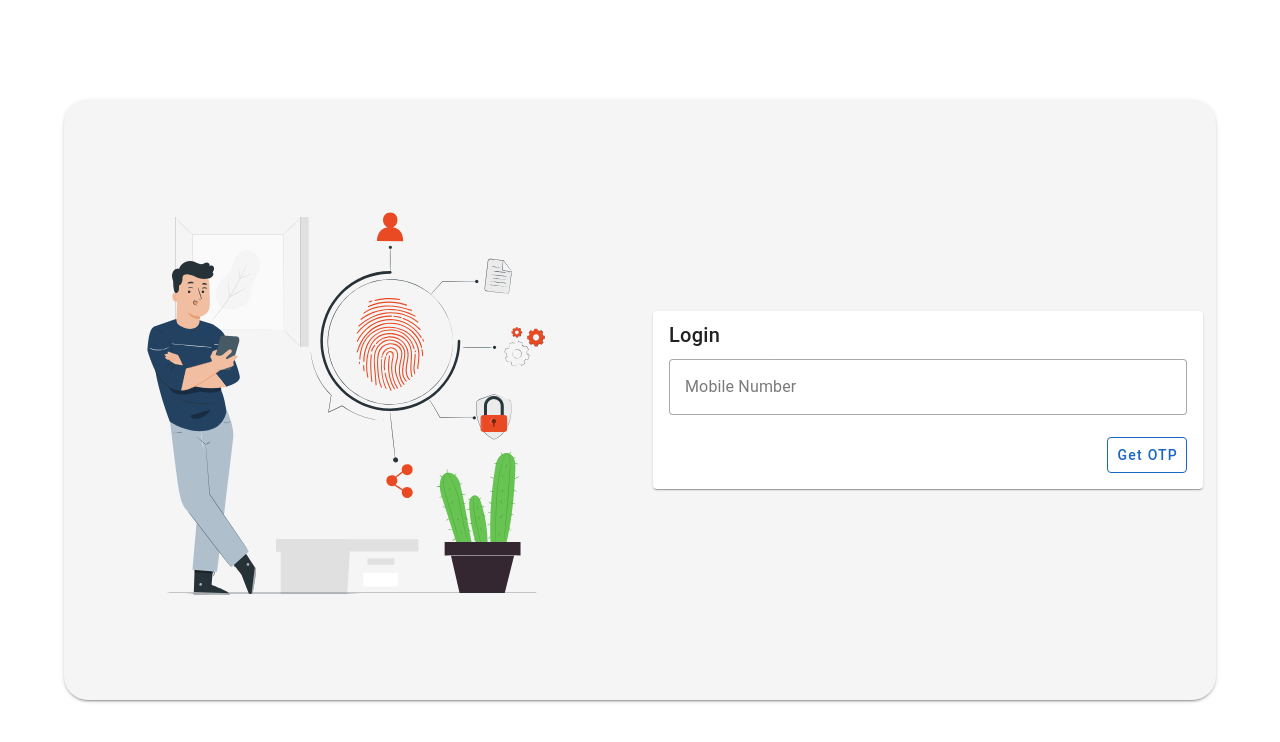
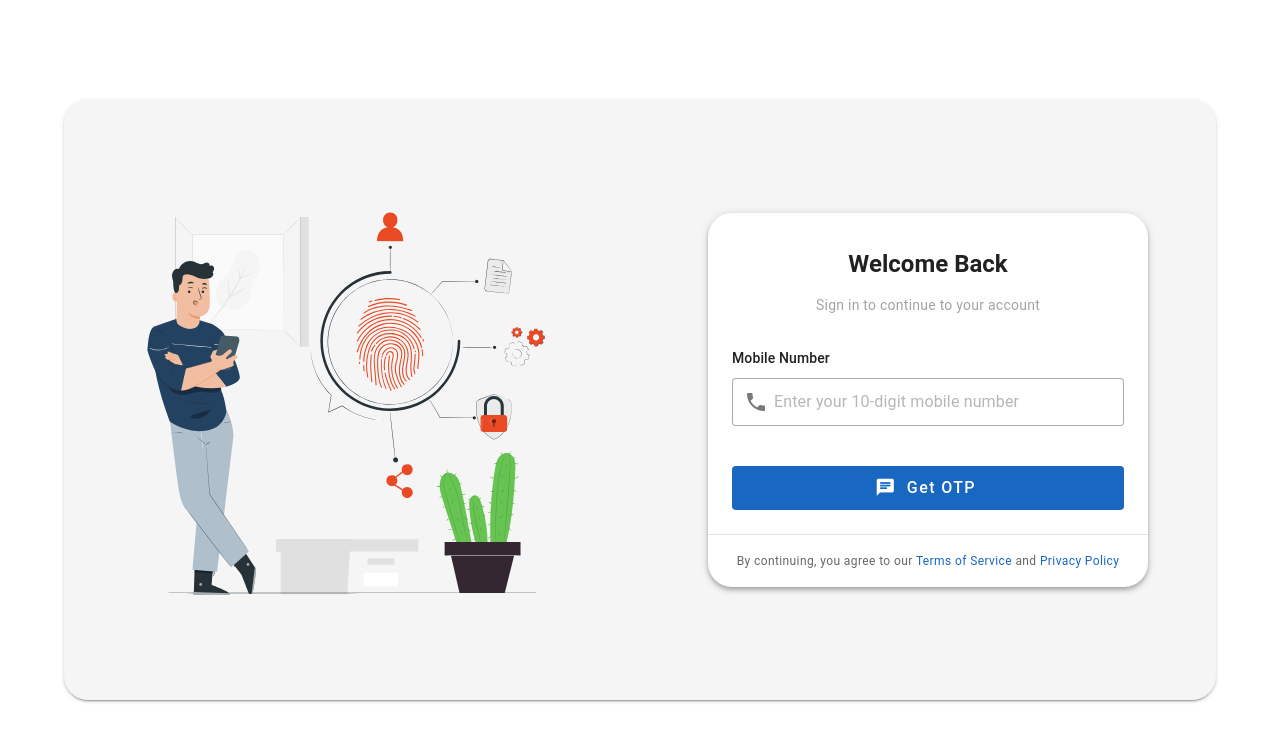
Before and after one commit to Ganeshkumar2911/doc_manager, a Vue app: page /login in a window 1280 px wide. Shown: the top 742 px of the page. Built offline with nearby package versions, Linux system fonts and the light colour scheme; a small style sheet from the web is missing.

Commit message:
revamp: login card

```diff
--- a/src/pages/auth/login.vue
+++ b/src/pages/auth/login.vue
@@ -5,31 +5,106 @@
                 <v-img src="@/assets/loginImg.svg" height="75%" width="80%"></v-img>
             </v-col>
             <v-col col="6" class="d-flex justify-center align-center">
-                <v-card width="550">
-                    <v-card-title>Login</v-card-title>
-                    <v-card-text class="py-0">
+                <v-card width="440" elevation="4" class="rounded-xl">
+                    <div class="login-header pa-6 pb-4">
+                    <v-card-title class="text-h5 text-center font-weight-bold px-0">
+                        Welcome Back
+                    </v-card-title>
+                    <v-card-subtitle class="text-center text-medium-emphasis px-0 mt-1">
+                        {{ showOTP ? 'Enter the OTP sent to your mobile' : 'Sign in to continue to your account' }}
+                    </v-card-subtitle>
+                    </div>
+                    <v-card-text class="px-6 pb-4">
                     <v-form ref="login_form">
+                        <!-- Mobile Number Field -->
+                        <div class="mb-4">
+                        <label class="text-subtitle-2 font-weight-medium mb-2 d-block">
+                            Mobile Number
+                        </label>
                         <v-text-field
                             v-model="mobileNumber"
                             maxlength="10"
                             :rules="[$rules.required, $rules.phone]"
                             variant="outlined"
-                                label="Mobile Number"
+                            placeholder="Enter your 10-digit mobile number"
                             :disabled="disableMobileNumber"
-                            />
+                            density="comfortable"
+                            prepend-inner-icon="mdi-phone"
+                            hide-details="auto"
+                        >
+                        </v-text-field>
+                        </div>
+
+                        <!-- OTP Input -->
+                        <v-expand-transition>
+                        <div v-if="showOTP" class="otp-section">
+                            <label class="text-subtitle-2 font-weight-medium mb-2 d-block">
+                            One-Time Password
+                            </label>
                             <v-otp-input
-                                v-if="showOTP"
                             v-model="otp"
                             :length="6"
-                                class="mt-4"
+                            variant="outlined"
+                            type="number"
+                            class="mb-3"
                             ></v-otp-input>
+
+                            <!-- Resend OTP -->
+                            <div class="text-center">
+                            <span class="text-caption text-medium-emphasis">
+                                Didn't receive the code?
+                            </span>
+                            <v-btn
+                                variant="text"
+                                size="small"
+                                color="primary"
+                                class="text-caption ml-1"
+                                @click="resendOTP"
+                            >
+                                Resend OTP
+                            </v-btn>
+                            </div>
+                        </div>
+                        </v-expand-transition>
                     </v-form>
                     </v-card-text>
-                    <v-card-actions class="pa-4 pt-0">
-                        <v-spacer></v-spacer>
-                        <v-btn v-if="!showOTP" @click="getOTP" class="text-capitalize" color="primary" variant="outlined">Get OTP</v-btn>
-                        <v-btn v-else @click="verifyOTP" class="text-capitalize" color="primary" variant="outlined">Verify OTP</v-btn>
+                    <v-card-actions class="px-6 pb-6 pt-2">
+                    <v-btn
+                        v-if="!showOTP"
+                        @click="getOTP"
+                        color="primary"
+                        variant="flat"
+                        size="large"
+                        block
+                        class="text-none font-weight-medium"
+                        elevation="0"
+                    >
+                        <v-icon start>mdi-message-text</v-icon>
+                        Get OTP
+                    </v-btn>
+                    <v-btn
+                        v-else
+                        @click="verifyOTP"
+                        color="primary"
+                        variant="flat"
+                        size="large"
+                        block
+                        class="text-none font-weight-medium"
+                        elevation="0"
+                    >
+                        <v-icon start>mdi-check-circle</v-icon>
+                        Verify & Login
+                    </v-btn>
                     </v-card-actions>
+                    <v-divider></v-divider>
+                    <div class="pa-4 text-center">
+                    <p class="text-caption text-medium-emphasis mb-0">
+                        By continuing, you agree to our
+                        <a class="text-primary text-decoration-none">Terms of Service</a>
+                        and
+                        <a class="text-primary text-decoration-none">Privacy Policy</a>
+                    </p>
+                    </div>
                 </v-card>
             </v-col>
         </v-row>
```
Lines whose indentation alone changed are shown as unchanged.
